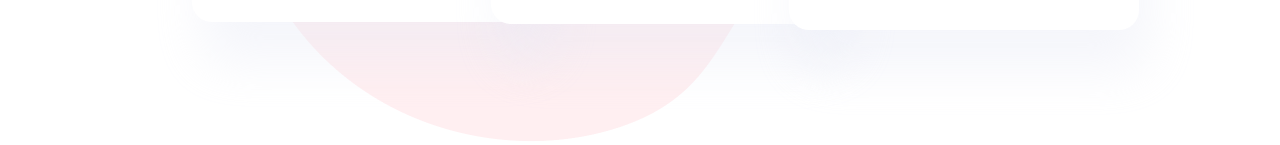
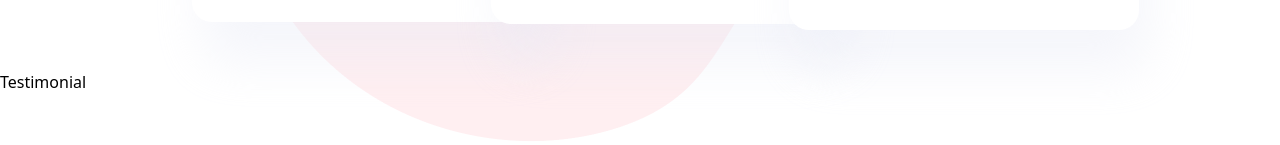
Before and after one commit to Ayomikuolatunji/college-next-page, a Next.js app: page / in a window 1280 px wide. Shown: the part 4317-4462 px from the top of the page. Built offline with nearby package versions, Linux system fonts and the light colour scheme.

Commit message:
testimonial page

```diff
--- /dev/null
+++ b/components/testimonial/Testimonial.js
@@ -0,0 +1,7 @@
+import React from 'react'
+
+export default function Testimonial() {
+  return (
+    <div>Testimonial</div>
+  )
+}
--- a/pages/index.js
+++ b/pages/index.js
@@ -8,6 +8,7 @@ import Downlaod from '../components/dowload/Downlaod';
 import Learn from '../components/Learn/Learn';
 import Tutor from '../components/tutor/Tutor';
 import Course from '../components/courses/Course';
+import Testimonial from '../components/testimonial/Testimonial';
 
 export default function Home() {
   return (
@@ -26,6 +27,7 @@ export default function Home() {
             <Downlaod/>
             <Tutor/>
             <Course/>
+            <Testimonial/>
                {/* floating containers */}
             <BoxFloating/>
           </DefaultHeader>
```
